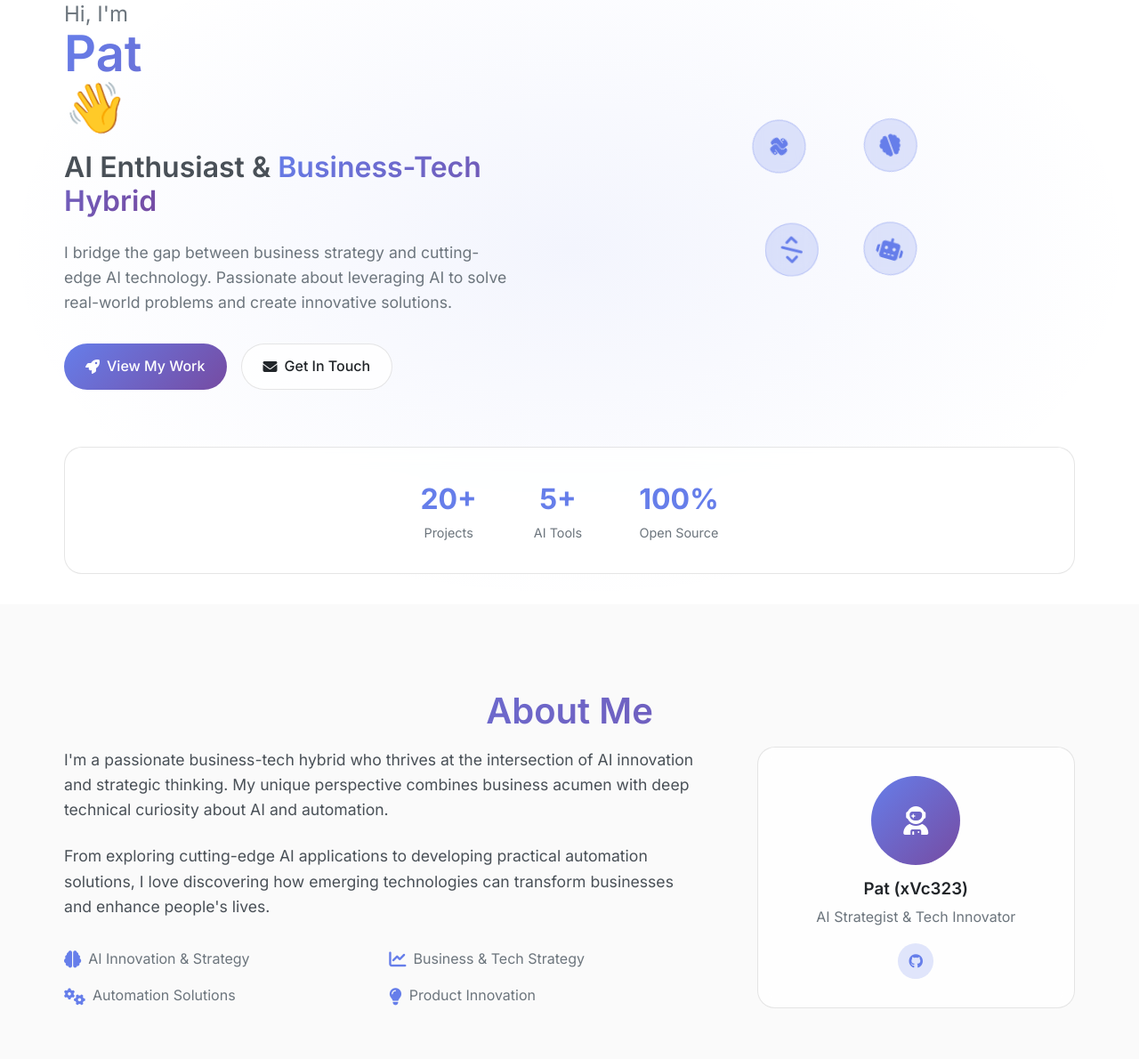
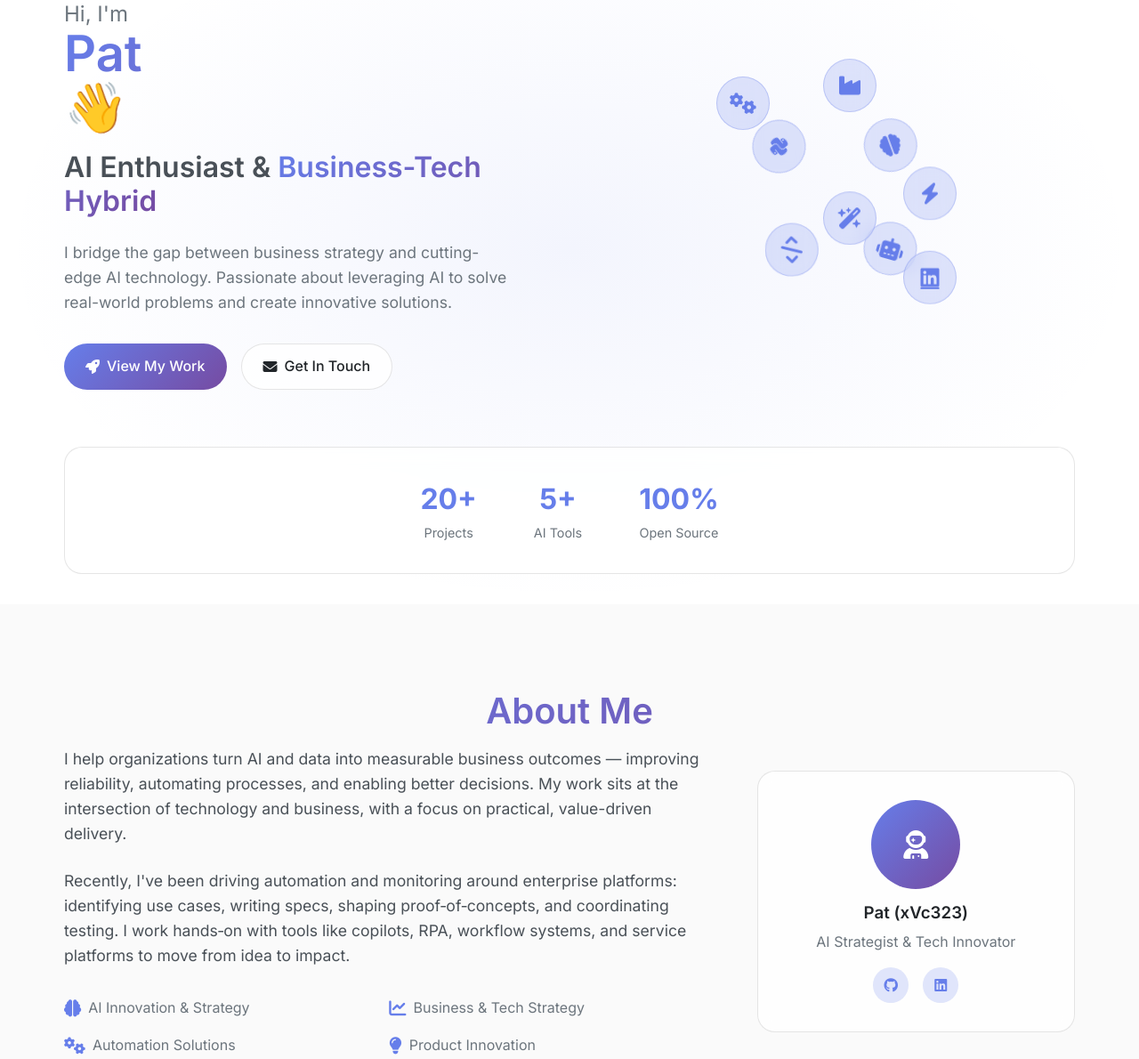
Before and after one commit to xVc323/patnetwork, a plain HTML site: page index.html in a window 1280 px wide. Shown: the part 121-1311 px from the top of the page at 89% size. Drawn offline with Linux system fonts and the light colour scheme.

Commit message:
Add new floating elements and update content in index.html; enhance styles in styles.css

```diff
--- a/index.html
+++ b/index.html
@@ -84,6 +84,21 @@
                         <div class="floating-element robot">
                             <i class="fas fa-robot"></i>
                         </div>
+                        <div class="floating-element sap" title="SAP">
+                            <i class="fas fa-industry"></i>
+                        </div>
+                        <a class="floating-element linkedin" href="#" target="_blank" rel="noopener" aria-label="LinkedIn" title="LinkedIn">
+                            <i class="fab fa-linkedin"></i>
+                        </a>
+                        <div class="floating-element fastapi" title="FastAPI">
+                            <i class="fas fa-bolt"></i>
+                        </div>
+                        <div class="floating-element power-automate" title="Power Automate">
+                            <i class="fas fa-gears"></i>
+                        </div>
+                        <div class="floating-element copilot" title="Copilot Studio">
+                            <i class="fas fa-wand-magic-sparkles"></i>
+                        </div>
                     </div>
                 </div>
             </div>
@@ -111,12 +126,14 @@
             <div class="about-content">
                 <div class="about-text">
                     <p>
-                        I'm a passionate business-tech hybrid who thrives at the intersection of AI innovation and strategic thinking.
-                        My unique perspective combines business acumen with deep technical curiosity about AI and automation.
+                        I help organizations turn AI and data into measurable business outcomes — improving reliability,
+                        automating processes, and enabling better decisions. My work sits at the intersection of technology
+                        and business, with a focus on practical, value-driven delivery.
                     </p>
                     <p>
-                        From exploring cutting-edge AI applications to developing practical automation solutions, I love
-                        discovering how emerging technologies can transform businesses and enhance people's lives.
+                        Recently, I've been driving automation and monitoring around enterprise platforms: identifying use cases,
+                        writing specs, shaping proof‑of‑concepts, and coordinating testing. I work hands‑on with tools like copilots,
+                        RPA, workflow systems, and service platforms to move from idea to impact.
                     </p>
                     <div class="about-highlights">
                         <div class="highlight-item">
@@ -148,6 +165,9 @@
                             <div class="social-links">
                                 <a href="https://github.com/xVc323" target="_blank" rel="noopener">
                                     <i class="fab fa-github"></i>
+                                </a>
+                                <a href="#" target="_blank" rel="noopener" aria-label="LinkedIn">
+                                    <i class="fab fa-linkedin"></i>
                                 </a>
                             </div>
                         </div>
@@ -419,6 +439,10 @@
                         <span class="skill-item">Git</span>
                         <span class="skill-item">Raspberry Pi</span>
                         <span class="skill-item">Linux</span>
+                        <span class="skill-item">SAP</span>
+                        <span class="skill-item">FastAPI</span>
+                        <span class="skill-item">Power Automate</span>
+                        <span class="skill-item">Copilot Studio</span>
                     </div>
                 </div>
             </div>
@@ -441,6 +465,13 @@
                         <div class="contact-details">
                             <h4>GitHub</h4>
                             <a href="https://github.com/xVc323" target="_blank">@xVc323</a>
+                        </div>
+                    </div>
+                    <div class="contact-item">
+                        <i class="fab fa-linkedin"></i>
+                        <div class="contact-details">
+                            <h4>LinkedIn</h4>
+                            <a href="#" target="_blank">View profile</a>
                         </div>
                     </div>
                     <div class="contact-item">
@@ -500,11 +531,12 @@
                         <a href="#skills">Skills</a>
                         <a href="#contact">Contact</a>
                         <a href="https://github.com/xVc323" target="_blank">GitHub</a>
+                        <a href="#" target="_blank">LinkedIn</a>
                     </div>
                 </div>
             </div>
             <div class="footer-bottom">
-                <p>&copy; 2024 Pat. All rights reserved. Built with ❤️ and AI.</p>
+                <p>&copy; 2025 Pat. All rights reserved. Built with ❤️ and AI.</p>
             </div>
         </div>
     </footer>
--- a/styles.css
+++ b/styles.css
@@ -421,6 +421,36 @@ h1, h2, h3, h4, h5, h6 {
     bottom: 20%;
     right: 20%;
     animation-delay: 1.5s;
+}
+
+.floating-element.sap {
+    top: 5%;
+    right: 35%;
+    animation-delay: 2s;
+}
+
+.floating-element.linkedin {
+    bottom: 5%;
+    right: 5%;
+    animation-delay: 2.5s;
+}
+
+.floating-element.fastapi {
+    top: 40%;
+    right: 5%;
+    animation-delay: 3s;
+}
+
+.floating-element.power-automate {
+    top: 5%;
+    left: 5%;
+    animation-delay: 3.5s;
+}
+
+.floating-element.copilot {
+    bottom: 30%;
+    right: 35%;
+    animation-delay: 4s;
 }
 
 @keyframes float {
```
